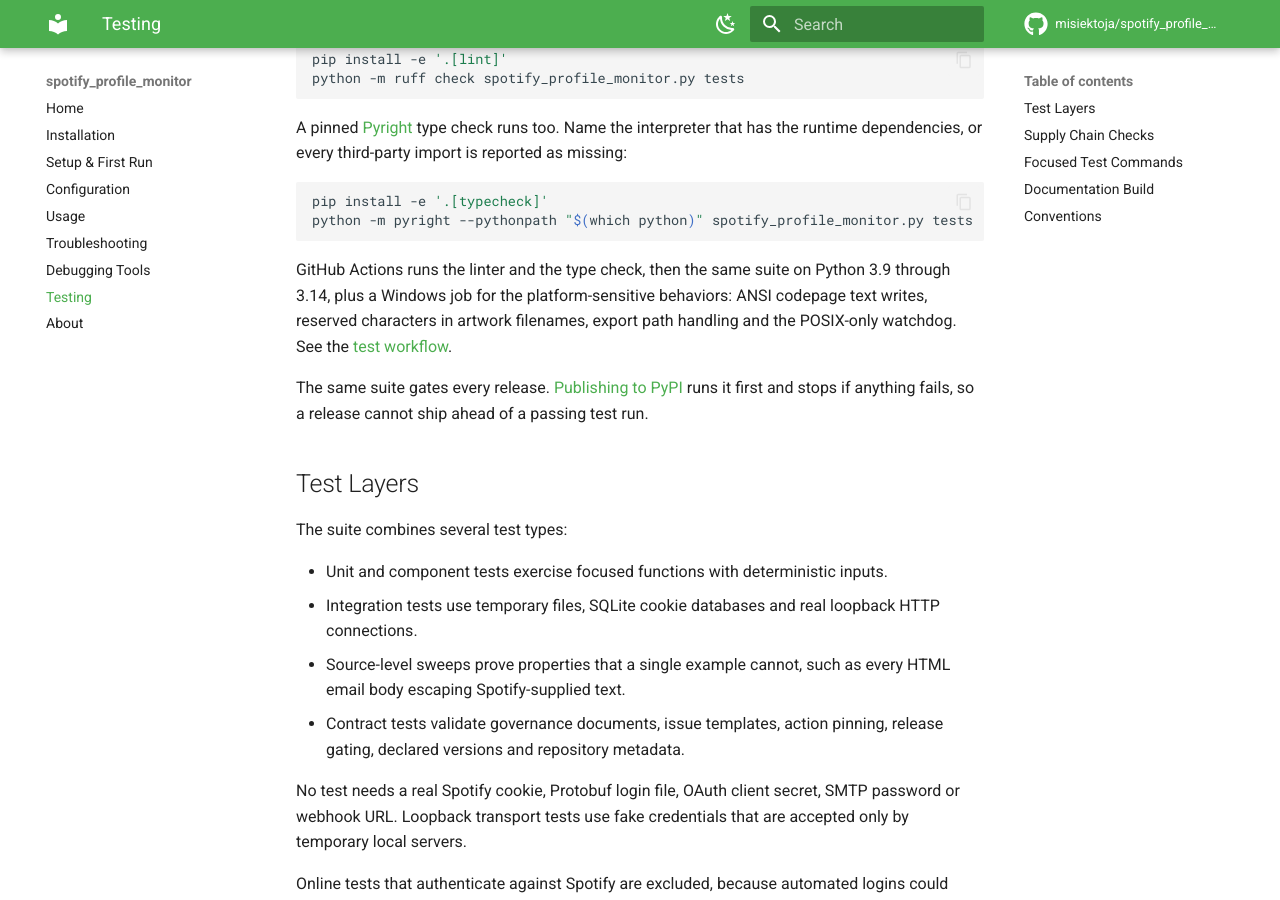
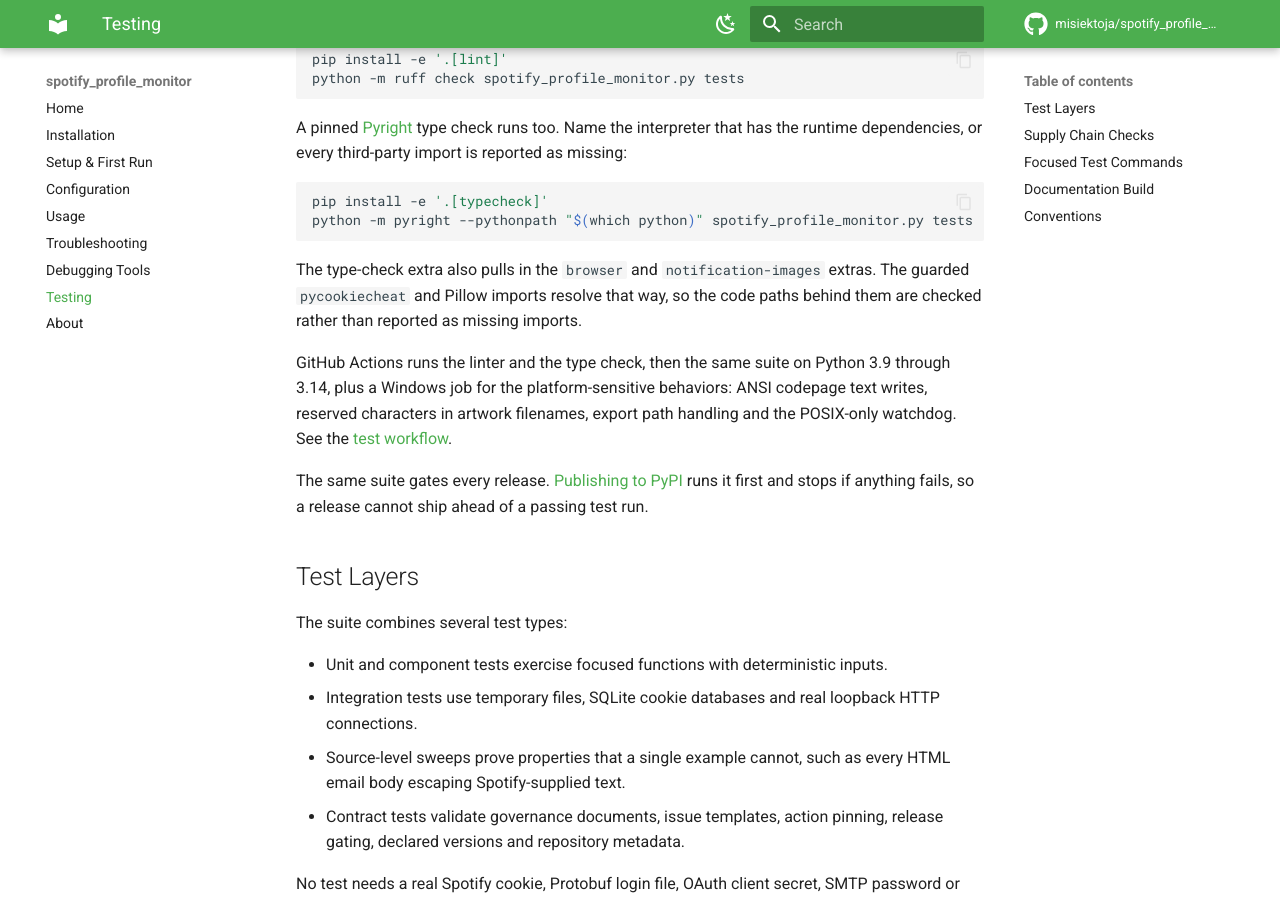
Before and after one commit to misiektoja/spotify_profile_monitor, an MkDocs documentation site: the page built from docs/testing.md, in a window 1280 px wide and 900 px high, scrolled down 735 px. Built offline with MkDocs 1.6.1 and Material for MkDocs 9.7.7, drawn with Linux system fonts in a browser that asks for light colours; comment, search, counter and statistics services are not loaded.

Commit message:
docs(test): note what the type-check extra installs

````diff
--- a/docs/testing.md
+++ b/docs/testing.md
@@ -30,6 +30,8 @@
 pip install -e '.[typecheck]'
 python -m pyright --pythonpath "$(which python)" spotify_profile_monitor.py tests
 ```
+
+The type-check extra also pulls in the `browser` and `notification-images` extras. The guarded `pycookiecheat` and Pillow imports resolve that way, so the code paths behind them are checked rather than reported as missing imports.
 
 GitHub Actions runs the linter and the type check, then the same suite on Python 3.9 through 3.14, plus a Windows job for the platform-sensitive behaviors: ANSI codepage text writes, reserved characters in artwork filenames, export path handling and the POSIX-only watchdog. See the [test workflow](https://github.com/misiektoja/spotify_profile_monitor/blob/main/.github/workflows/tests.yml).
 
````
